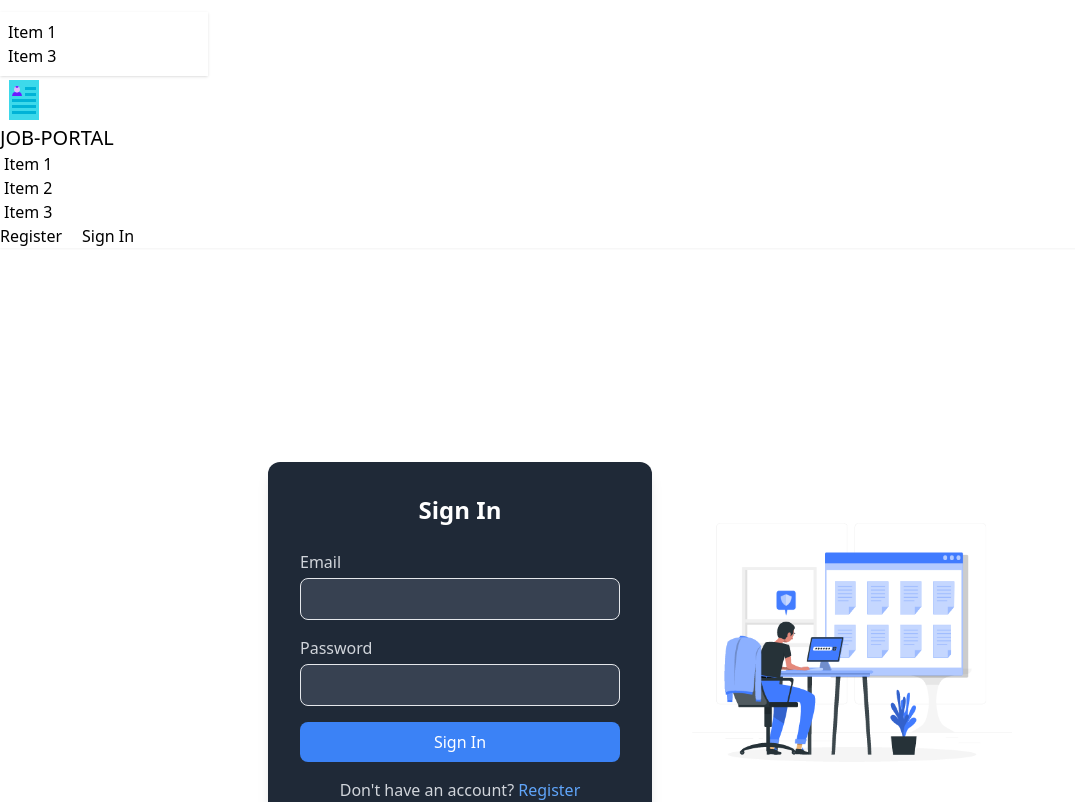
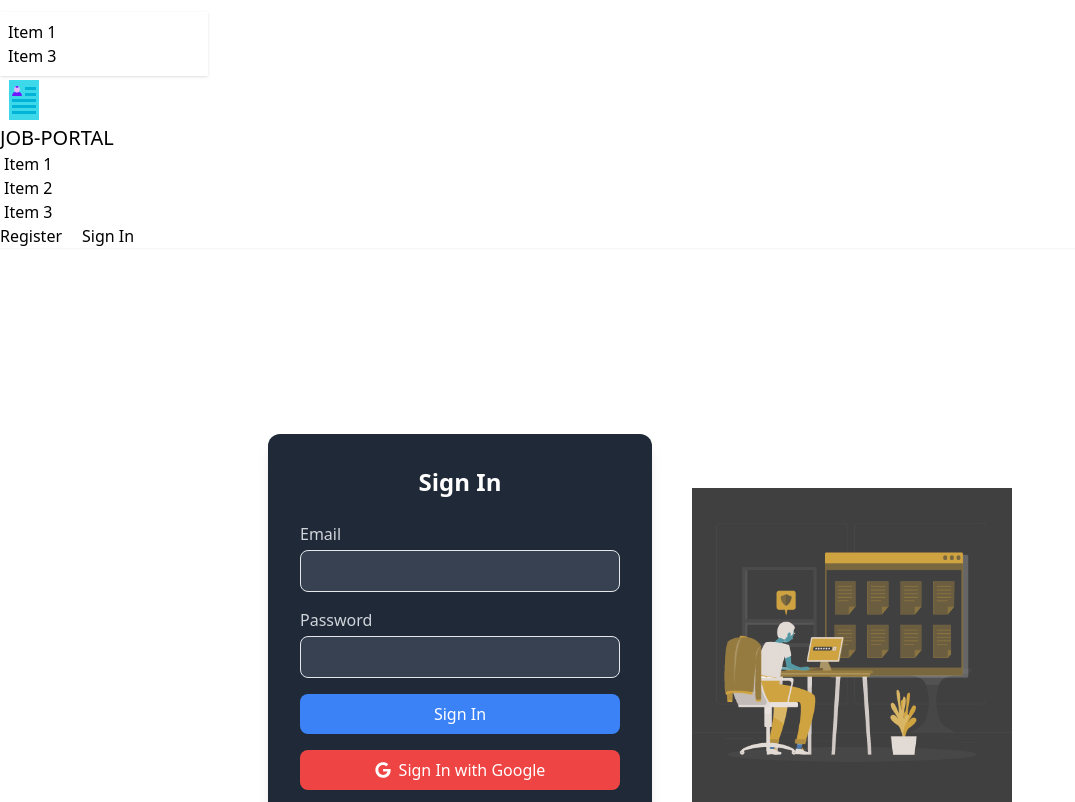
Before and after one commit to shahrukkabir/JOB-PORTAL-CLIENT, a React (Vite) app: page /signin in a window 1280 px wide. Shown: the top 802 px of the page, without its empty margins (0-1075 px from the left). Built offline with nearby package versions, Linux system fonts and the light colour scheme; no server answers.

Commit message:
google login auth

```diff
--- a/package.json
+++ b/package.json
@@ -17,6 +17,7 @@
     "motion": "^12.5.0",
     "react": "^19.0.0",
     "react-dom": "^19.0.0",
+    "react-icons": "^5.5.0",
     "react-router-dom": "^7.3.0",
     "sort-by": "^1.2.0"
   },
--- a/src/Context/AuthContext/AuthProvider.jsx
+++ b/src/Context/AuthContext/AuthProvider.jsx
@@ -1,7 +1,9 @@
 import React, { useEffect, useState } from 'react';
 import AuthContext from './AuthContext';
-import { createUserWithEmailAndPassword, onAuthStateChanged, signInWithEmailAndPassword, signOut } from 'firebase/auth';
+import { createUserWithEmailAndPassword, GoogleAuthProvider, onAuthStateChanged, signInWithEmailAndPassword, signInWithPopup, signOut } from 'firebase/auth';
 import auth from './../../Firebase/firebase.init';
+
+const provider = new GoogleAuthProvider();
 
 const AuthProvider = ({ children }) => {
 
@@ -23,6 +25,11 @@ const AuthProvider = ({ children }) => {
         return signOut(auth);
     }
 
+    const signInWithGoogle = () => {
+        setLoading(true);
+        return signInWithPopup(auth,provider)
+    }
+
     useEffect(() => {
         const unsubscribe = onAuthStateChanged(auth, currentUser => {
             setUser(currentUser);
@@ -40,7 +47,8 @@ const AuthProvider = ({ children }) => {
         loading,
         createUser,
         signInUser,
-        signOutUser
+        signOutUser,
+        signInWithGoogle
     }
 
     return (
--- a/src/Pages/Register/Register.jsx
+++ b/src/Pages/Register/Register.jsx
@@ -1,12 +1,22 @@
 import Lottie from "lottie-react";
 import { Link } from "react-router-dom";
+import { useContext } from "react";
 import registerLottieData from '../../assets/lottie/register-lottie.json';
-import { useContext } from "react";
 import AuthContext from "../../Context/AuthContext/AuthContext";
+import { FaGoogle } from "react-icons/fa6";
 
 export default function Register() {
 
-    const { createUser } = useContext(AuthContext);
+    const { createUser, signInWithGoogle } = useContext(AuthContext);
+    const handleGoogleSignIn = () => {
+        signInWithGoogle()
+            .then((result) => {
+                console.log("Google Sign-In Successful:", result.user);
+            })
+            .catch((error) => {
+                console.error("Google Sign-In Error:", error);
+            });
+    };
 
     const handleSubmit = (e) => {
         e.preventDefault();
@@ -25,12 +35,10 @@ export default function Register() {
         createUser(email, password)
             .then(res => {
                 console.log(res.user);
-
             })
             .catch(error => {
                 console.log(error.message);
-
-            })
+            });
         const formData = { name, email, password };
         console.log("Form submitted:", formData);
     };
@@ -54,6 +62,9 @@ export default function Register() {
                     </div>
                     <button type="submit" className="w-full bg-blue-500 text-white py-2 rounded-lg hover:bg-blue-600 transition">Register</button>
                 </form>
+                <button onClick={handleGoogleSignIn} className="w-full mt-4 bg-red-500 text-white py-2 rounded-lg hover:bg-red-600 transition flex items-center justify-center gap-2">
+                    <FaGoogle /> Sign up with Google
+                </button>
                 <p className="mt-4 text-center text-gray-300">
                     Already have an account? <Link to="/signin" className="text-blue-400 hover:underline">Sign in</Link>
                 </p>
@@ -64,3 +75,38 @@ export default function Register() {
         </div>
     );
 }
+
+
+
+
+// Google SignUp
+// import { getAuth, GoogleAuthProvider, signInWithPopup } from "firebase/auth";
+
+// const auth = getAuth();
+// const provider = new GoogleAuthProvider();
+
+// const handleGoogleSignUp = () => {
+//     signInWithPopup(auth, provider)
+//         .then((result) => {
+//             console.log("Google Sign-Up Successful:", result.user);
+//         })
+//         .catch((error) => {
+//             console.error("Google Sign-Up Error:", error);
+//         });
+// };
+
+// Google SignIn
+// import { getAuth, GoogleAuthProvider, signInWithPopup } from "firebase/auth";
+
+// const auth = getAuth();
+// const provider = new GoogleAuthProvider();
+
+// const handleGoogleSignIn = () => {
+//     signInWithPopup(auth, provider)
+//         .then((result) => {
+//             console.log("Google Sign-In Successful:", result.user);
+//         })
+//         .catch((error) => {
+//             console.error("Google Sign-In Error:", error);
+//         });
+// };
--- a/src/Pages/SignIn/SignIn.jsx
+++ b/src/Pages/SignIn/SignIn.jsx
@@ -1,12 +1,26 @@
 import { Link } from "react-router-dom";
-import loginLottieJson from '../../assets/lottie/login-lottie.json'
+import loginLottieJson from '../../assets/lottie/login-lottie.json';
 import Lottie from "lottie-react";
 import { useContext } from "react";
+import { getAuth, GoogleAuthProvider, signInWithPopup } from "firebase/auth";
 import AuthContext from "../../Context/AuthContext/AuthContext";
+import { FaGoogle } from "react-icons/fa6";
 
 export default function SignIn() {
 
     const { signInUser } = useContext(AuthContext);
+    const auth = getAuth();
+    const provider = new GoogleAuthProvider();
+
+    const handleGoogleSignIn = () => {
+        signInWithPopup(auth, provider)
+            .then((result) => {
+                console.log("Google Sign-In Successful:", result.user);
+            })
+            .catch((error) => {
+                console.error("Google Sign-In Error:", error);
+            });
+    };
 
     const handleSubmit = (e) => {
         e.preventDefault();
@@ -20,7 +34,7 @@ export default function SignIn() {
             })
             .catch(e => {
                 console.log('Error', e);
-            })
+            });
         const formData = { email, password };
         console.log("Form submitted:", formData);
     };
@@ -40,12 +54,15 @@ export default function SignIn() {
                     </div>
                     <button type="submit" className="w-full bg-blue-500 text-white py-2 rounded-lg hover:bg-blue-600 transition">Sign In</button>
                 </form>
+                <button onClick={handleGoogleSignIn} className="w-full mt-4 bg-red-500 text-white py-2 rounded-lg hover:bg-red-600 transition flex items-center justify-center gap-2">
+                    <FaGoogle /> Sign In with Google
+                </button>
                 <p className="mt-4 text-center text-gray-300">
                     Don't have an account? <Link to="/register" className="text-blue-400 hover:underline">Register</Link>
                 </p>
             </div>
             <div className="w-80 ml-10">
-                <Lottie animationData={loginLottieJson} />
+                <Lottie animationData={loginLottieJson} className="filter invert brightness-75" />
             </div>
         </div>
     );
```
Also changed, not shown: 1 other file (tests, documents, lock files or other folders).
